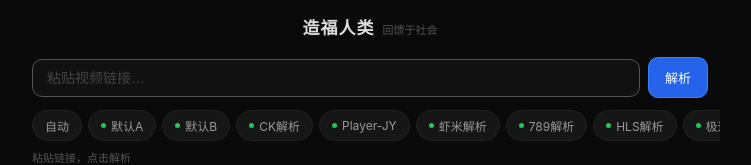
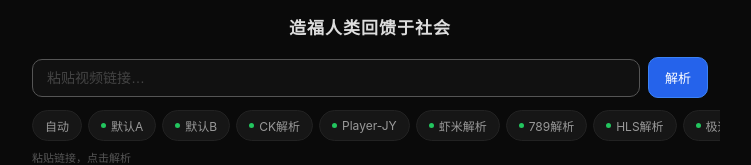
Before and after one commit to wgw7550-lang/vip-video-pro, a plain HTML site: page index.html in a window 1280 px wide. Shown: the top 165 px of the page, without its empty margins (270-1021 px from the left). Drawn offline with Linux system fonts and the light colour scheme.

Commit message:
标题字体统一大小

```diff
--- a/index.html
+++ b/index.html
@@ -29,7 +29,6 @@ body {
     letter-spacing: 1px;
     flex-shrink: 0;
 }
-.title span { font-size: 11px; color: #555; font-weight: 400; margin-left: 8px; letter-spacing: 0; }
 
 /* ── Top Bar ──────────────────────────── */
 .top {
```
Also changed, not shown: site/index.html (+0 -1 lines).
